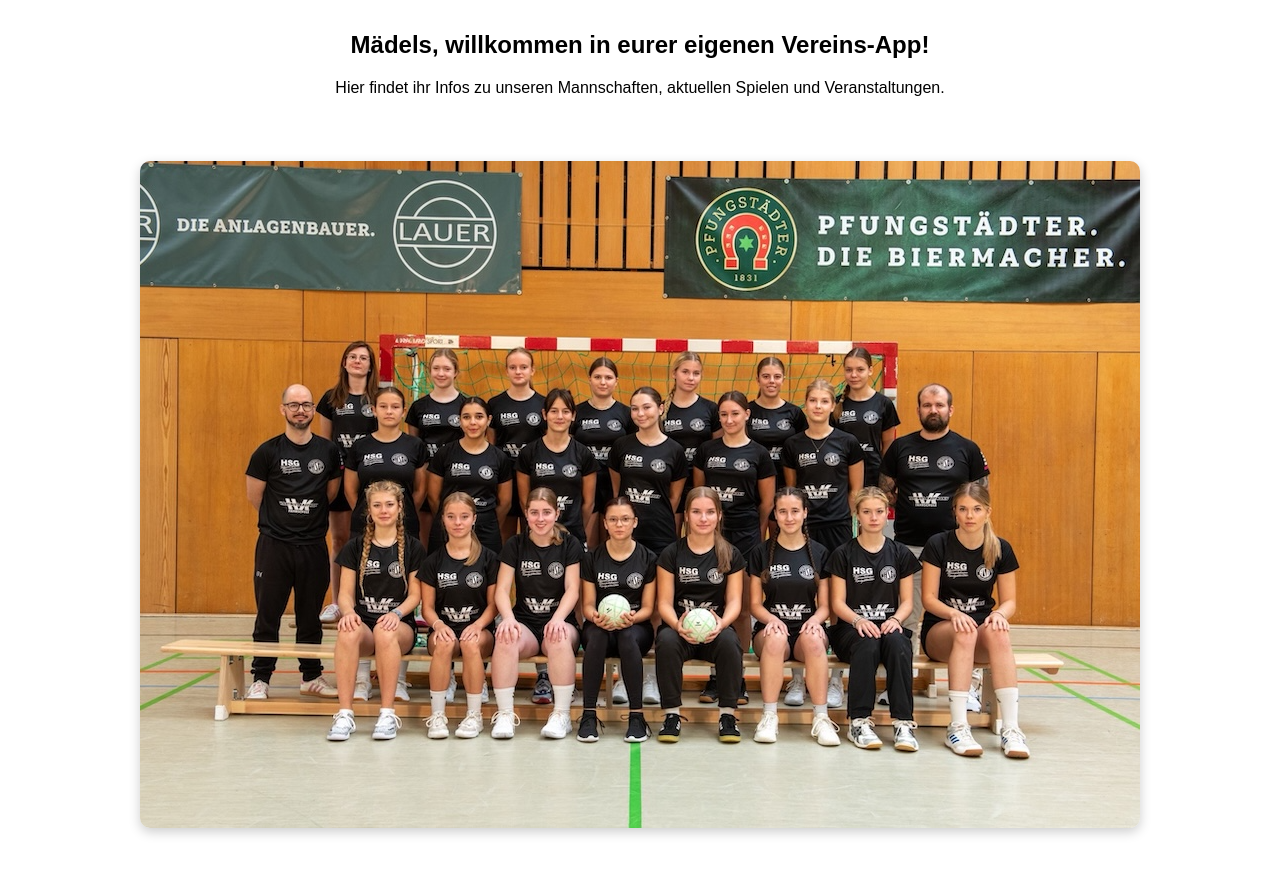
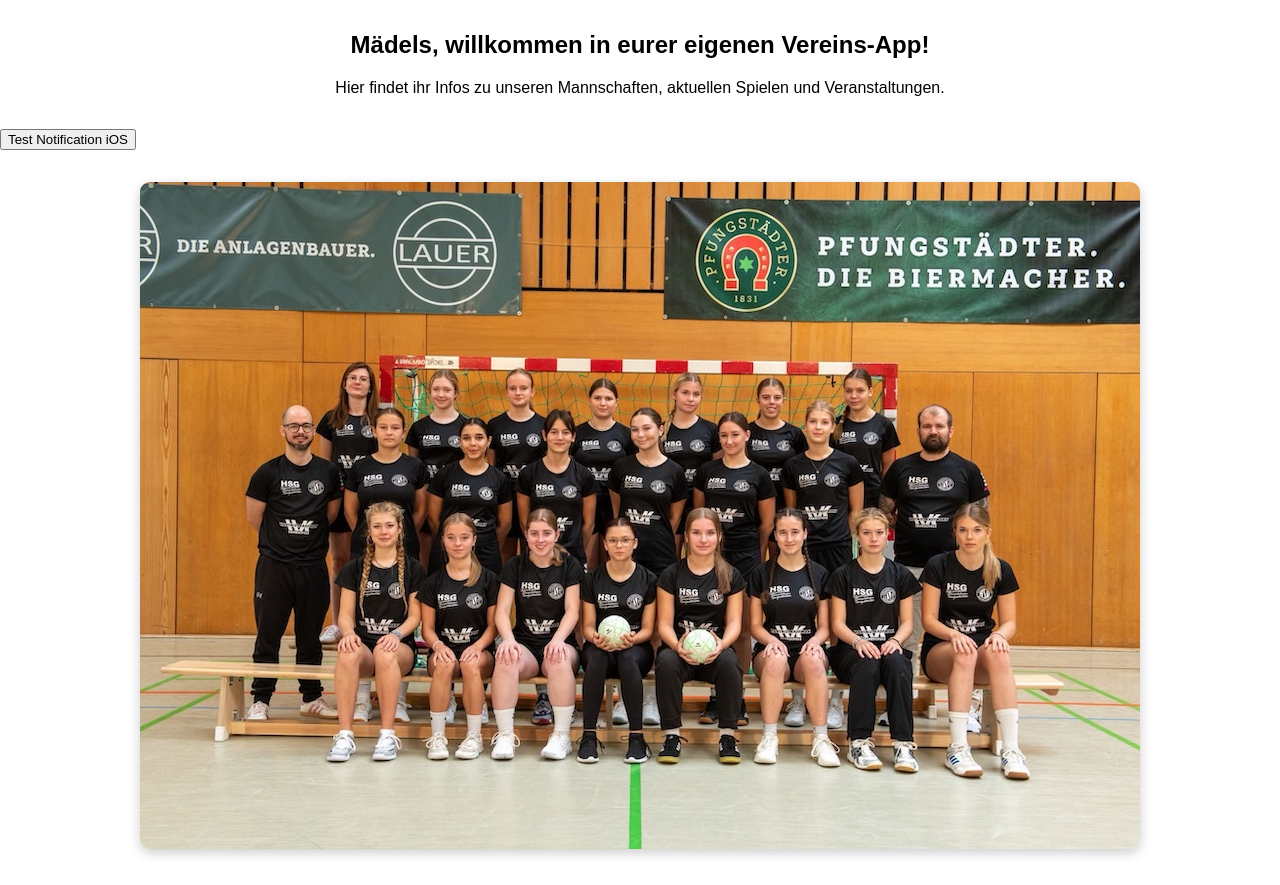
Before and after one commit to kkoenig87/Mein-Verein-HSG-RBK, a plain HTML site: page index.html in a window 1280 px wide. Shown: the part 65-950 px from the top of the page. Before the commit the page ends 929 px from the top, so only its background shows below. Drawn offline with Linux system fonts and the light colour scheme.

Commit message:
Update index.html

```diff
--- a/index.html
+++ b/index.html
@@ -160,6 +160,11 @@
     <p>Hier findet ihr Infos zu unseren Mannschaften, aktuellen Spielen und Veranstaltungen.</p>
   </section>
 
+  <!-- Test-Button für iOS-In-App-Notification -->
+  <button onclick="showInAppNotification('📢 HSG RBK','Test-Push für iOS!')">
+    Test Notification iOS
+  </button>
+
   <section class="hero">
     <img src="Mannschaft.png" alt="Mannschaftsfoto HSG RBK" class="team-photo">
   </section>
```
